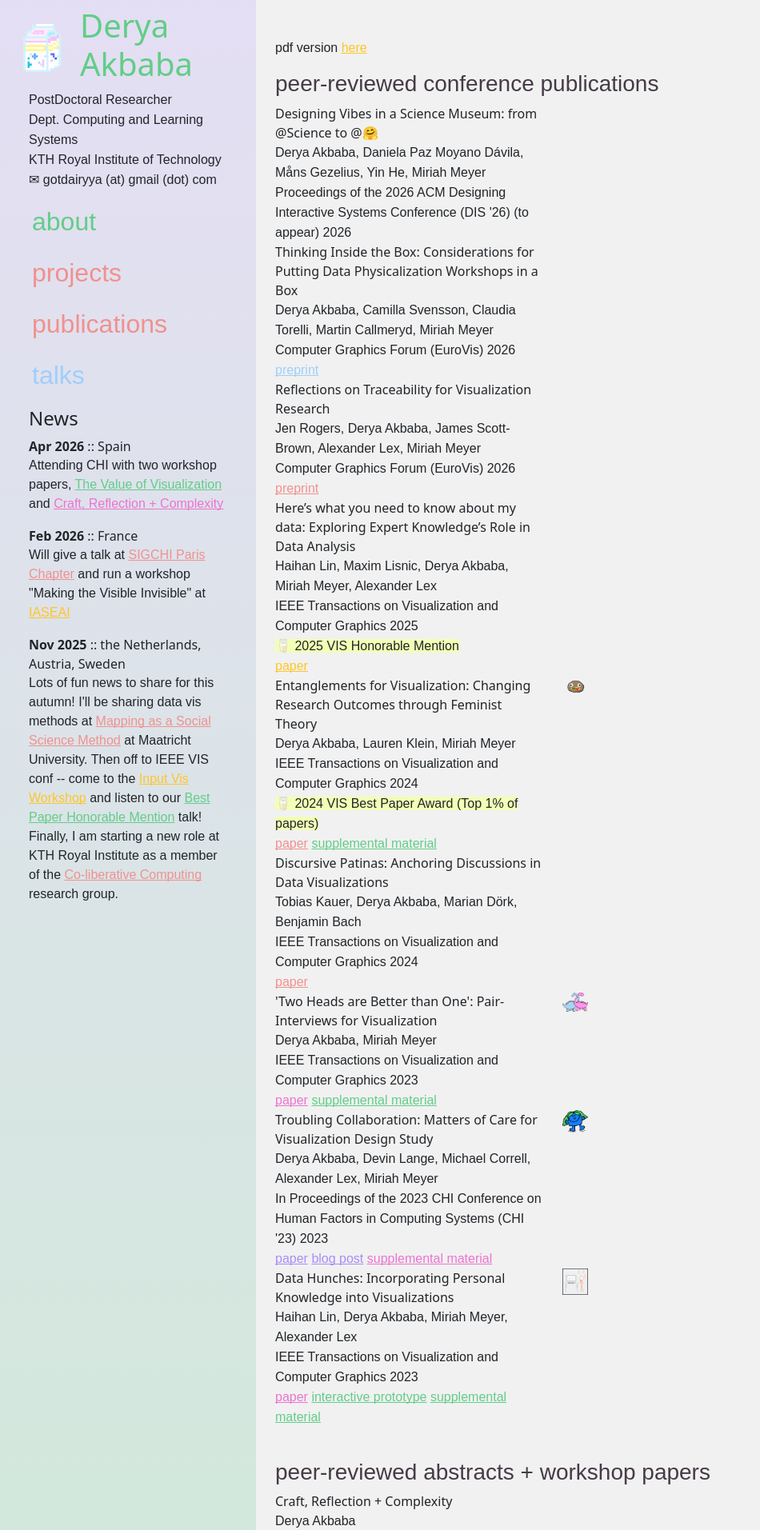
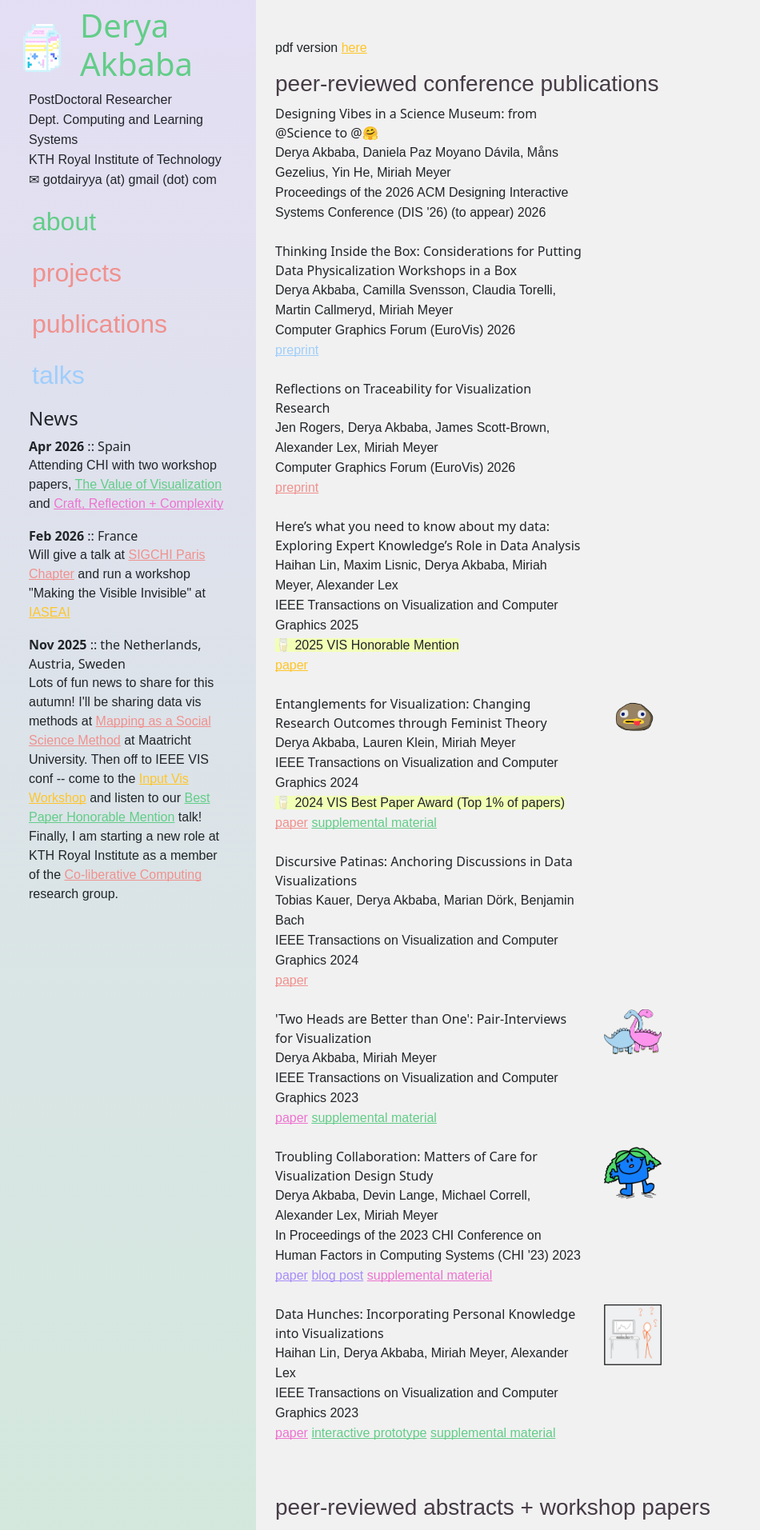
Before and after one commit to gotdairyya/gotdairyya.github.io, a Jekyll site: the page built from publications.md, in a window 1280 px wide. Shown: the top 1913 px of the page at 80% size, without its empty margins (0-950 px from the left). Built offline with Jekyll 4.4.1, drawn with Linux system fonts in a browser that asks for light colours; some web fonts are replaced.

Commit message:
Format publications

```diff
--- a/_includes/cv_publications.html
+++ b/_includes/cv_publications.html
@@ -35,8 +35,8 @@
 {% else %}
 {% assign pubs = include.data | sort: "date" %}
 {% for pub in pubs reversed %}
-<div class="row" style="margin-bottom: 10;">
-    <div class="col-md-7">
+<div class="mb-4 row">
+    <div class="col-md-8">
         <bold>{{pub.title}}</bold><br>
         <span>{{pub.authors}}</span><br>
         <span>{{pub.journal}} {{pub.year}}</span><br>
@@ -46,7 +46,7 @@
         <span>{{pub.links}}</span>
     </div>
     {% if pub.image %}
-    <div class="col-md-2">
+    <div class="col-md-4">
         <img src="/assets/papers/{{pub.image}}" alt="Teaser image for publication. Shakes and dances on hover."
             class="img-fluid pub-image" style="max-width: 40%; height: auto;" />
     </div>
```
Also changed, not shown: publications.md (+1 -1 lines).
